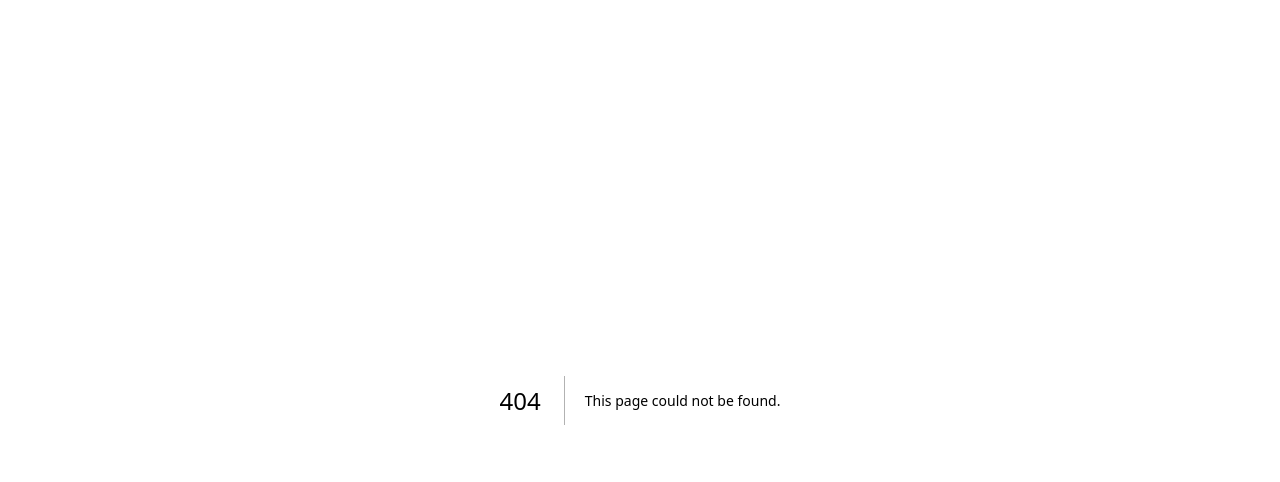
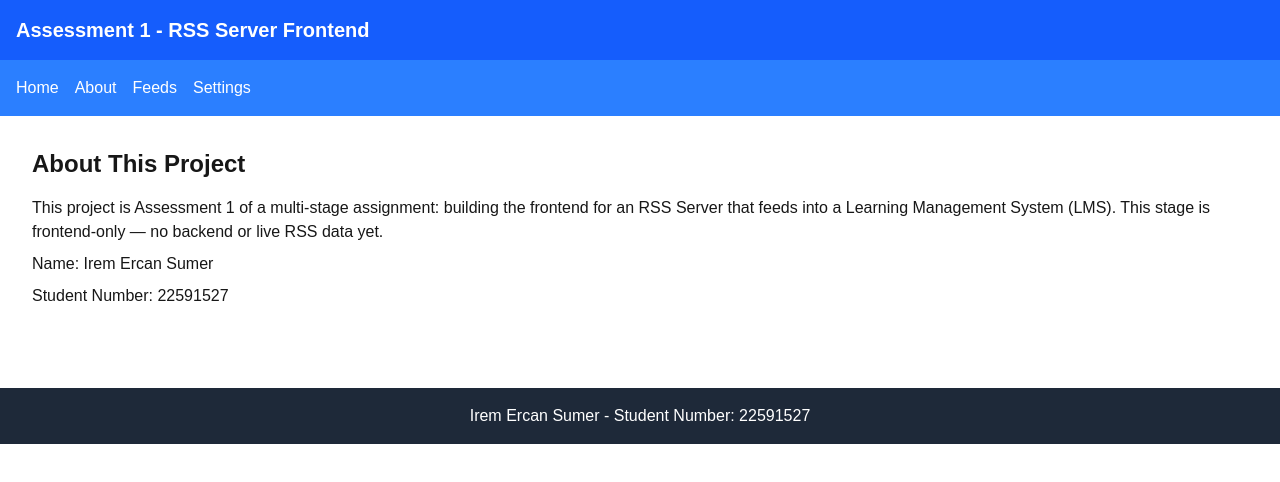
Before and after one commit to Iremesum/rss-lms-frontend, a Next.js app: page /about in a window 1280 px wide. Before the commit this address had no page. Shown: the top 482 px of the page. Built offline with nearby package versions, Linux system fonts and the light colour scheme.

Commit message:
Add Header, Footer, Navbar, and About page

```diff
--- /dev/null
+++ b/app/about/page.tsx
@@ -0,0 +1,15 @@
+export default function About() {
+  return (
+    <div className="p-8">
+      <h2 className="text-2xl font-bold mb-4">About This Project</h2>
+      <p className="mb-2">
+        This project is Assessment 1 of a multi-stage assignment: building the
+        frontend for an RSS Server that feeds into a Learning Management
+        System (LMS). This stage is frontend-only — no backend or live RSS
+        data yet.
+      </p>
+      <p className="mb-2">Name: Irem Ercan Sumer</p>
+      <p className="mb-4">Student Number: 22591527</p>
+    </div>
+  );
+}
--- /dev/null
+++ b/app/components/Footer.tsx
@@ -0,0 +1,7 @@
+export default function Footer() {
+  return (
+    <footer className="bg-gray-800 text-white p-4 text-center mt-8">
+      <p>Irem Ercan Sumer - Student Number: 22591527</p>
+    </footer>
+  );
+}
--- /dev/null
+++ b/app/components/Header.tsx
@@ -0,0 +1,7 @@
+export default function Header() {
+  return (
+    <header className="bg-blue-600 text-white p-4">
+      <h1 className="text-xl font-bold">Assessment 1 - RSS Server Frontend</h1>
+    </header>
+  );
+}
--- /dev/null
+++ b/app/components/Navbar.tsx
@@ -0,0 +1,12 @@
+import Link from "next/link";
+
+export default function Navbar() {
+  return (
+    <nav className="bg-blue-500 text-white p-4 flex gap-4">
+      <Link href="/">Home</Link>
+      <Link href="/about">About</Link>
+      <Link href="/feeds">Feeds</Link>
+      <Link href="/settings">Settings</Link>
+    </nav>
+  );
+}
--- a/app/layout.tsx
+++ b/app/layout.tsx
@@ -1,6 +1,10 @@
 import type { Metadata } from "next";
 import { Geist, Geist_Mono } from "next/font/google";
 import "./globals.css";
+
+import Header from "./components/Header";
+import Navbar from "./components/Navbar";
+import Footer from "./components/Footer";
 
 const geistSans = Geist({
   variable: "--font-geist-sans",
@@ -27,7 +31,12 @@ export default function RootLayout({
       lang="en"
       className={`${geistSans.variable} ${geistMono.variable} h-full antialiased`}
     >
-      <body className="min-h-full flex flex-col">{children}</body>
+      <body>
+        <Header />
+        <Navbar />
+        {children}
+        <Footer />
+      </body>
     </html>
   );
 }
```
